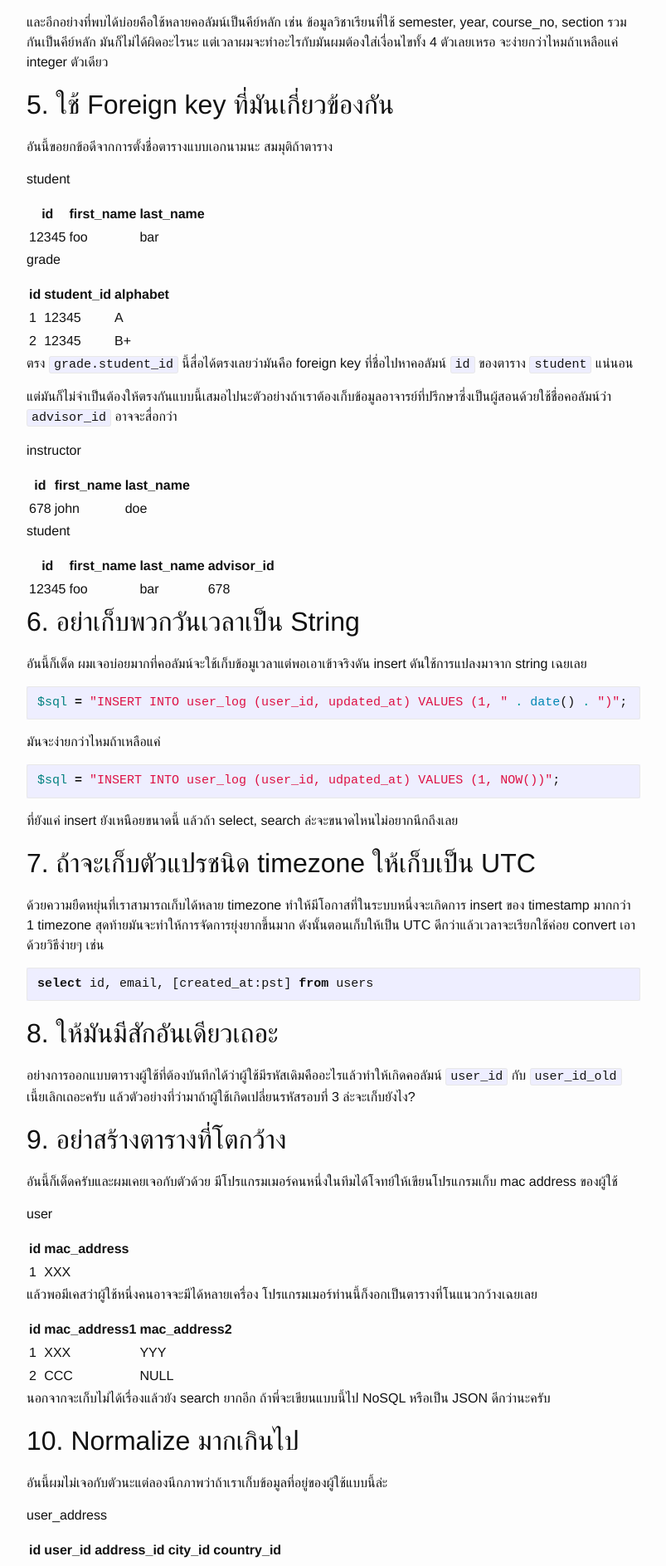
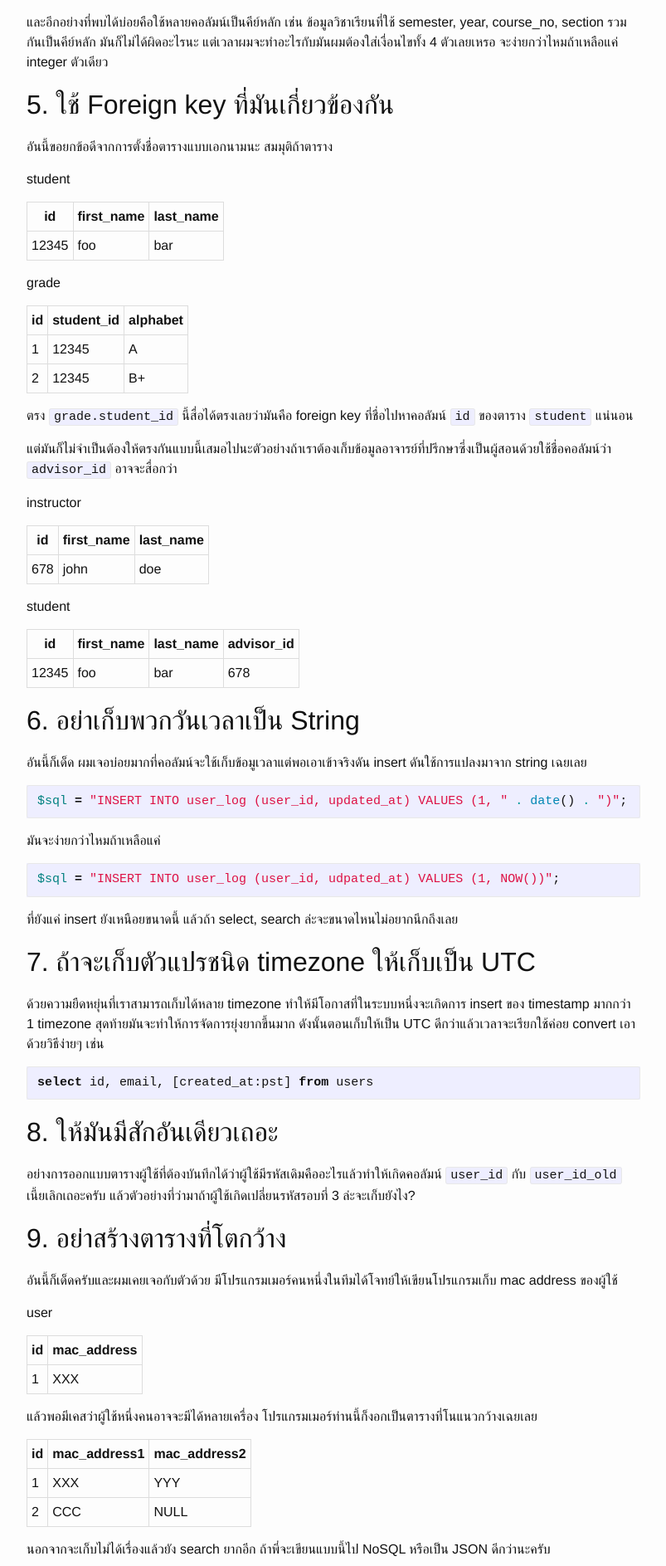
Before and after one commit to titipat/titipat.github.io, a Jekyll site: the page built from _posts/2016-01-11-ten-rules-for-better-sql-schema.markdown, in a window 1280 px wide. Shown: the part 1285-3172 px from the top of the page at 83% size, without its empty margins (238-1041 px from the left). Built offline with Jekyll 4.4.1, drawn with Linux system fonts in a browser that asks for light colours.

Commit message:
add table border

```diff
--- a/_sass/_base.scss
+++ b/_sass/_base.scss
@@ -48,6 +48,20 @@ img {
     vertical-align: middle;
 }
 
+
+/**
+ * Tables
+ */
+table {
+  margin-bottom: $spacing-unit / 2;
+  border-spacing: 0;
+  border-collapse: collapse;
+}
+td,
+th {
+  padding: 5px;
+  border: 1px solid #ddd !important;
+}
 
 
 /**
```
